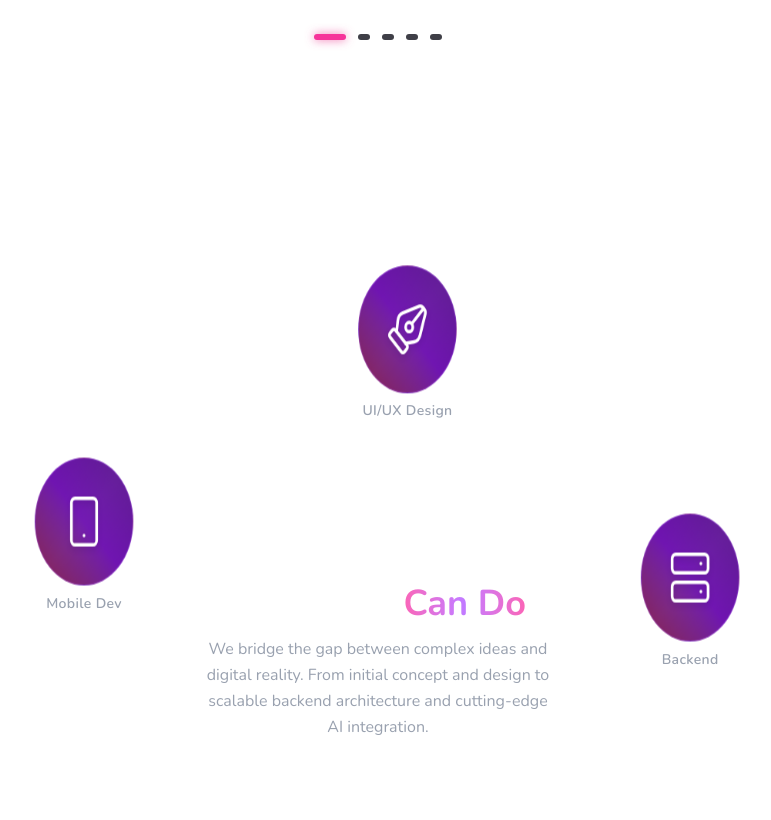
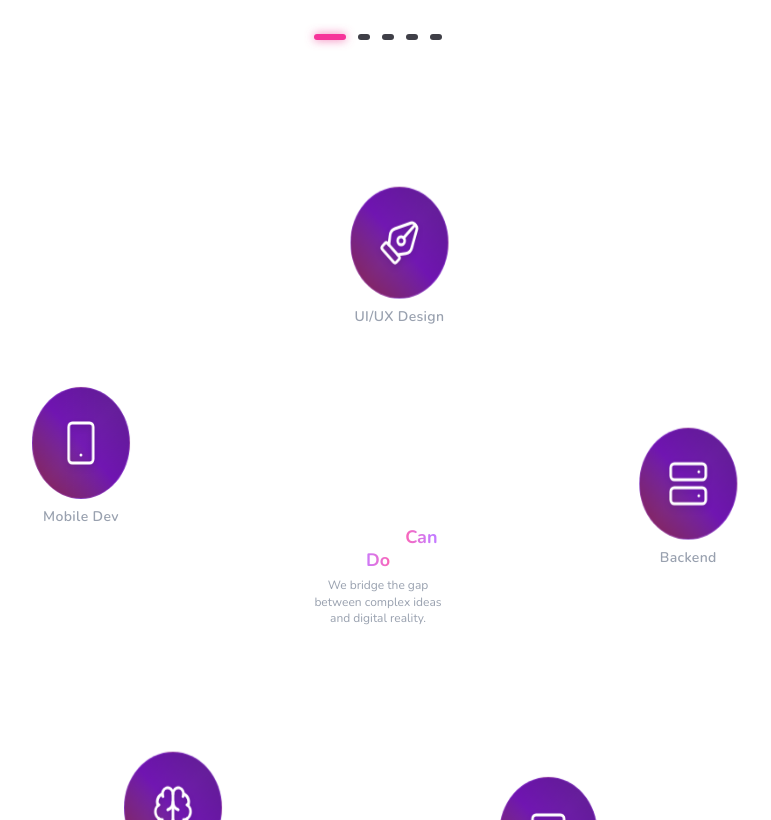
Before and after one commit to sororatech/sorora-portfolio, a Next.js app: page / in a window 1280 px wide. Shown: the part 1980-2800 px from the top of the page, without its empty margins (262-1033 px from the left). Built offline with nearby package versions, Linux system fonts and the light colour scheme.

Commit message:
made the serives section reponsive

```diff
--- a/src/components/sections/Services.tsx
+++ b/src/components/sections/Services.tsx
@@ -15,21 +15,19 @@ export default function Services() {
     const updateSizes = () => {
       const width = window.innerWidth;
 
-      // Circle sizes match the Tailwind classes below (w-20 / sm:w-24 / md:w-28 / lg:w-32)
-      let circle = 80;
-      let desired = 150;
-      if (width >= 1280) { circle = 128; desired = 320; }
-      else if (width >= 1024) { circle = 128; desired = 280; }
-      else if (width >= 768) { circle = 112; desired = 240; }
-      else if (width >= 640) { circle = 96; desired = 200; }
+      let circle = 64;
+      let desiredRadius = 140;
 
-      // Never let the orbit exceed the screen width:
-      // (half screen) - (half circle) - (space for labels & padding)
-      const maxRadius = width / 2 - circle / 2 - 28;
-      const safeRadius = Math.max(100, Math.min(desired, maxRadius));
+      if (width >= 1280) { circle = 128; desiredRadius = 320; }
+      else if (width >= 1024) { circle = 128; desiredRadius = 280; }
+      else if (width >= 768) { circle = 112; desiredRadius = 240; }
+      else if (width >= 640) { circle = 96; desiredRadius = 200; }
+
+      const maxRadius = (width / 2) - (circle / 2) - 50 - 20;
+      const safeRadius = Math.max(120, Math.min(desiredRadius, maxRadius));
 
       setRadius(safeRadius);
-      setContainerSize(safeRadius * 2 + circle + 60);
+      setContainerSize(safeRadius * 2 + circle + 80);
     };
 
     updateSizes();
@@ -72,7 +70,7 @@ export default function Services() {
   const isOrbitPaused = isHoveringOrbit || activeService !== null;
 
   return (
-    <section id="services" className="min-h-screen flex flex-col items-center justify-center relative overflow-hidden px-6 md:px-16 py-24 md:py-32">
+    <section id="services" className="w-full flex flex-col items-center justify-center relative overflow-hidden overflow-x-hidden px-4 py-6 sm:py-8">
       <style>{`
         @keyframes orbit {
           from { transform: rotate(0deg); }
@@ -88,12 +86,12 @@ export default function Services() {
         }
       `}</style>
 
-      <div className="container mx-auto max-w-7xl relative z-10 flex flex-col items-center">
+      <div className="container mx-auto max-w-7xl relative z-10 flex flex-col items-center w-full">
 
         {/* Orbital Container */}
         <div
           className="relative flex items-center justify-center mx-auto"
-          style={{ width: `${containerSize}px`, height: `${containerSize}px` }}
+          style={{ width: `${containerSize}px`, height: `${containerSize}px`, maxWidth: '100%' }}
           onMouseEnter={() => setIsHoveringOrbit(true)}
           onMouseLeave={() => {
             setIsHoveringOrbit(false);
@@ -101,9 +99,11 @@ export default function Services() {
           }}
         >
 
-          {/* Center Content */}
+          {/* Center Content - Properly centered with constrained width */}
+          <div className="absolute inset-0 flex items-center justify-center z-20 pointer-events-none">
             <motion.div
-            className="text-center z-20 relative max-w-[240px] sm:max-w-sm pointer-events-none px-4"
+              className="text-center px-2"
+              style={{ maxWidth: '160px' }}
               initial={{ opacity: 0, scale: 0.9 }}
               whileInView={{ opacity: 1, scale: 1 }}
               transition={{ duration: 0.8 }}
@@ -117,34 +117,34 @@ export default function Services() {
                   exit={{ opacity: 0, y: -10 }}
                   transition={{ duration: 0.3 }}
                 >
-                <div className="flex items-center justify-center gap-3 mb-3">
+                  <div className="flex items-center justify-center gap-1.5 mb-1.5">
                     {(() => {
                       const Icon = services[displayService].icon;
-                    return <Icon className="w-6 h-6 sm:w-8 sm:h-8 text-pink-500" />;
+                      return <Icon className="w-4 h-4 sm:w-6 sm:h-6 text-pink-500 shrink-0" />;
                     })()}
-                  <h2 className="text-xl sm:text-2xl md:text-3xl font-bold text-white tracking-wide">
+                    <h2 className="text-xs sm:text-sm md:text-base font-bold text-white tracking-wide leading-tight">
                       {services[displayService].title}
                     </h2>
                   </div>
-                <p className="text-gray-300 text-xs sm:text-sm md:text-base leading-relaxed">
+                  <p className="text-gray-300 text-[9px] sm:text-[11px] md:text-xs leading-snug">
                     {services[displayService].desc}
                   </p>
                 </motion.div>
               ) : (
                 <>
-                <h2 className="text-2xl sm:text-3xl md:text-4xl font-bold mb-3">
+                  <h2 className="text-sm sm:text-base md:text-lg font-bold mb-1.5 leading-tight">
                     <span className="text-white">What We </span>
                     <span className="bg-gradient-to-r from-pink-400 via-purple-400 to-pink-400 bg-clip-text text-transparent">
                       Can Do
                     </span>
                   </h2>
-                <p className="text-gray-400 text-xs sm:text-sm md:text-base leading-relaxed">
-                  We bridge the gap between complex ideas and digital reality. From initial concept
-                  and design to scalable backend architecture and cutting-edge AI integration.
+                  <p className="text-gray-400 text-[9px] sm:text-[11px] md:text-xs leading-snug">
+                    We bridge the gap between complex ideas and digital reality.
                   </p>
                 </>
               )}
             </motion.div>
+          </div>
 
           {/* Orbiting Ring (Rotates Clockwise) */}
           <div
@@ -190,7 +190,7 @@ export default function Services() {
                   >
                     {/* Flipping Circle Container */}
                     <motion.div
-                      className="relative cursor-pointer mb-2"
+                      className="relative cursor-pointer mb-1 sm:mb-2"
                       onClick={() => setActiveService(activeService === index ? null : index)}
                       onTouchEnd={() => setActiveService(activeService === index ? null : index)}
                       onHoverStart={() => setHoveredService(index)}
@@ -211,7 +211,7 @@ export default function Services() {
                         }}
                       >
                         <div className={`
-                          relative w-20 h-20 sm:w-24 sm:h-24 md:w-28 md:h-28 lg:w-32 lg:h-32 rounded-full flex items-center justify-center
+                          relative w-16 h-16 sm:w-20 sm:h-20 md:w-24 md:h-24 lg:w-28 lg:h-28 rounded-full flex items-center justify-center
                           bg-gradient-to-br from-purple-900 via-purple-800 to-pink-900
                           border border-purple-400/30
                           shadow-[
@@ -219,17 +219,17 @@ export default function Services() {
                             inset_0_2px_10px_rgba(255,255,255,0.1)
                           ]
                           transition-all duration-300 hover:scale-110 hover:shadow-[0_15px_40px_rgba(236,72,153,0.5)]
-                          ${isActive ? 'scale-110 ring-4 ring-pink-500/30 shadow-[0_0_40px_rgba(236,72,153,0.6)]' : ''}
+                          ${isActive ? 'scale-110 ring-2 sm:ring-4 ring-pink-500/30 shadow-[0_0_40px_rgba(236,72,153,0.6)]' : ''}
                         `}>
                           <div className="absolute inset-0 rounded-full bg-gradient-to-tr from-transparent via-white/10 to-transparent opacity-40 pointer-events-none" />
-                          <Icon className="relative z-10 w-9 h-9 sm:w-10 sm:h-10 md:w-12 md:h-12 lg:w-14 lg:h-14 text-white drop-shadow-md" strokeWidth={1.5} />
+                          <Icon className="relative z-10 w-6 h-6 sm:w-8 sm:h-8 md:w-10 md:h-10 lg:w-12 lg:h-12 text-white drop-shadow-md" strokeWidth={1.5} />
                         </div>
                       </div>
                     </motion.div>
 
                     {/* Label Below Circle */}
                     <span className={`
-                      text-xs sm:text-sm font-semibold tracking-wide whitespace-nowrap
+                      text-[10px] sm:text-sm font-semibold tracking-wide whitespace-nowrap
                       transition-colors duration-300
                       ${isActive ? 'text-pink-400' : 'text-gray-400'}
                     `}>
```
Lines whose indentation alone changed are shown as unchanged.
